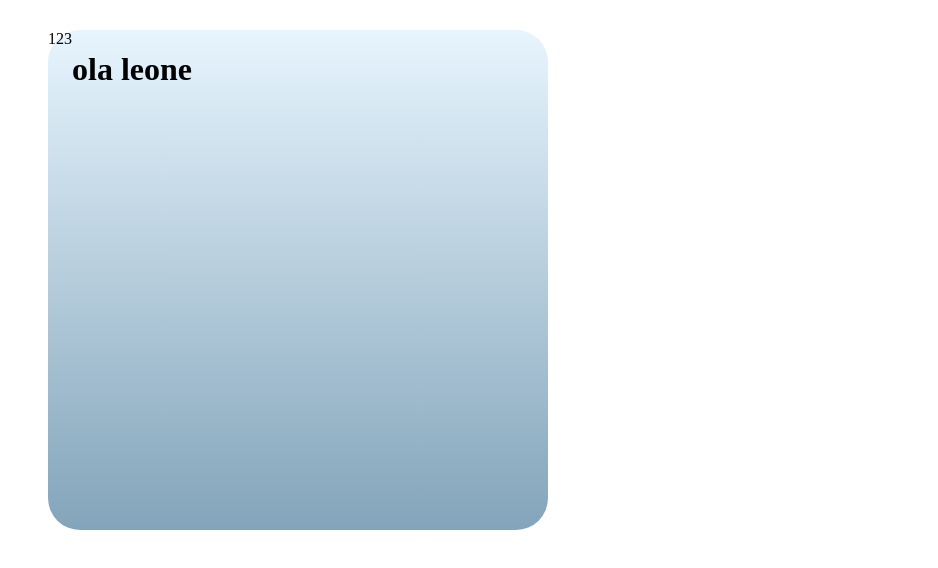
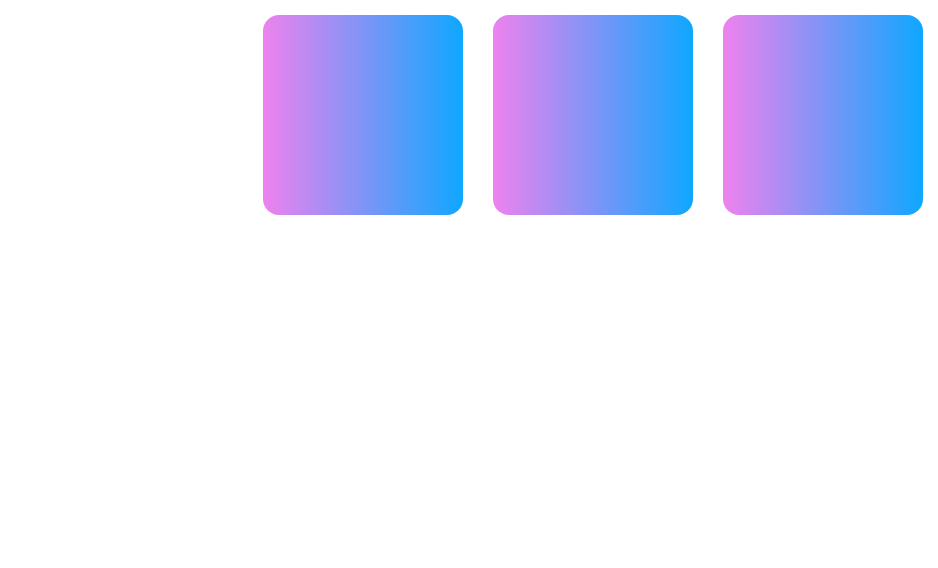
Before and after one commit to leone4098/deus, a plain HTML site: page index.html in a window 1280 px wide. Shown: the whole page, without its empty margins (342-1280 px from the left). Drawn offline with Linux system fonts and the light colour scheme.

Commit message:
desenvolvimento

```diff
--- a/index.html
+++ b/index.html
@@ -1,19 +1,33 @@
 <!DOCTYPE html>
-<html lang="en">
+<html lang="pt-Br">
 <head>
     <meta charset="UTF-8">
     <meta http-equiv="X-UA-Compatible" content="IE=edge">
     <meta name="viewport" content="width=device-width, initial-scale=1.0">
-    <title>Document</title>
+    <title>Revendo os Conceitos</title>
     <link rel="stylesheet" href="style.css">
 </head>
 <body>
     <div class="container">
-        <div class="row">1</div>
-        <div class="row">2</div>
-        <div class="row">3</div>
+        <div class="best">
+            <h2>Flexbox</h2><br>
+            <ul>
+                <li> e uma caixa flexivel </li>
+                <li> ela deve ser colocar em uma div pai</li>
+                <li>e tambem na div pai devemos colocar um direção flex-direction:row-reverse;</li>
+                <li>existem varios comando para o flexbox</li>
+            </ul>
+        </div>
+        <div class="best">
+            <h2>Github</h2>
+            <ul>
+                <li>e onde armazenamos nossos repositorios de desenvolvimento que esta em
+                 constante desenvolvimento onde tem um arvore de ramificação, e como se fosse
+                uma rede social </li>
+            </ul>
 
-        <h1>ola leone</h1>
+        </div>
+        <div class="best">3</div>
     </div>
 </body>
 </html>
--- a/style.css
+++ b/style.css
@@ -1,8 +1,29 @@
+*{
+    box-sizing: border-box;
+    margin: 0;
+    padding: 0;
+}
 .container{
-    background: linear-gradient( rgba(20, 153, 241, 0.1) , rgba(8, 74, 117, 0.5)  );
-    width:500px;
-    height:500px;
-    border-radius:2em;
-    display:flex;
-    margin: 30px auto;
+    display: flex;
+    flex-direction: row-reverse;
+
 }
+.best{
+    width: 200px;
+    height: 200px;
+    background: linear-gradient(to right, violet , rgb(15, 167, 255));
+    border-radius: 1em;
+    margin: 15px;
+    padding: 15px;
+    color:transparent;
+
+}
+.best:hover{
+    transition:5s;
+    color:white;
+    font-size: 17px;
+    font-family: Arial, Helvetica, sans-serif;
+    width: 400px;
+    height: 400px;
+    padding: 30px;
+}
```
